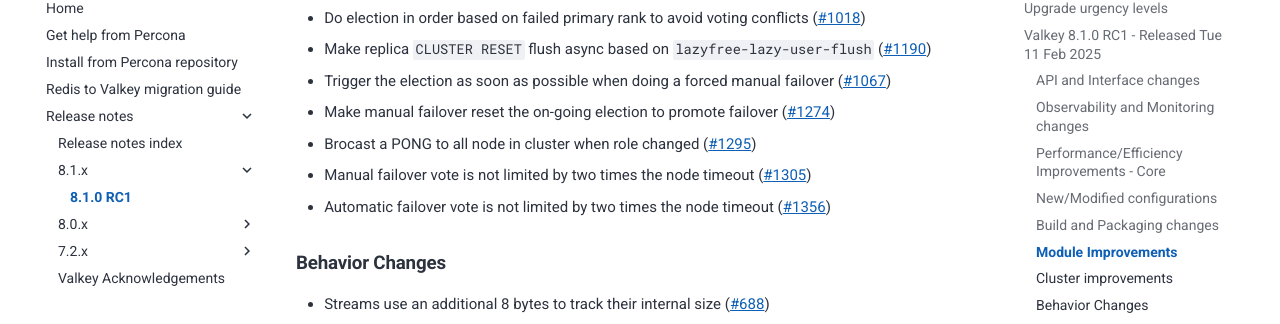
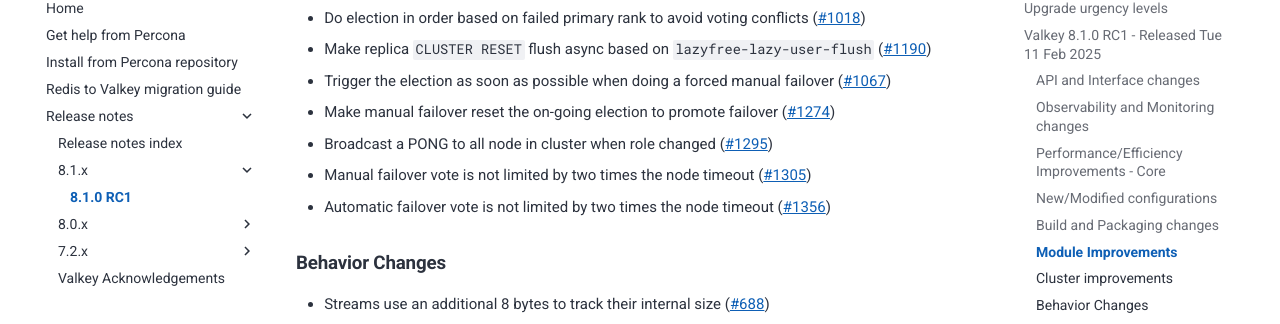
Before and after one commit to percona/percona-valkey-doc, an MkDocs documentation site: the page built from docs/release-notes/8.1.0-rc1.md, in a window 1280 px wide and 900 px high, scrolled down 2658 px. Shown: the part 125-449 px from the top of the window. Built offline with MkDocs 1.6.1 and Material for MkDocs 9.7.7, drawn with Linux system fonts in a browser that asks for light colours; nearby versions of some CDN libraries; some web fonts are replaced; comment, search, counter and statistics services are not loaded.

Commit message:
fix typo in v8.1.0 RC1

```diff
--- a/docs/release-notes/8.1.0-rc1.md
+++ b/docs/release-notes/8.1.0-rc1.md
@@ -88,7 +88,7 @@ Valkey now supports new new check-and-set feature for native STRINGs.
 * Make replica `CLUSTER RESET` flush async based on `lazyfree-lazy-user-flush` ([#1190])
 * Trigger the election as soon as possible when doing a forced manual failover ([#1067])
 * Make manual failover reset the on-going election to promote failover ([#1274])
-* Brocast a PONG to all node in cluster when role changed ([#1295])
+* Broadcast a PONG to all node in cluster when role changed ([#1295])
 * Manual failover vote is not limited by two times the node timeout ([#1305])
 * Automatic failover vote is not limited by two times the node timeout ([#1356])
 
```
